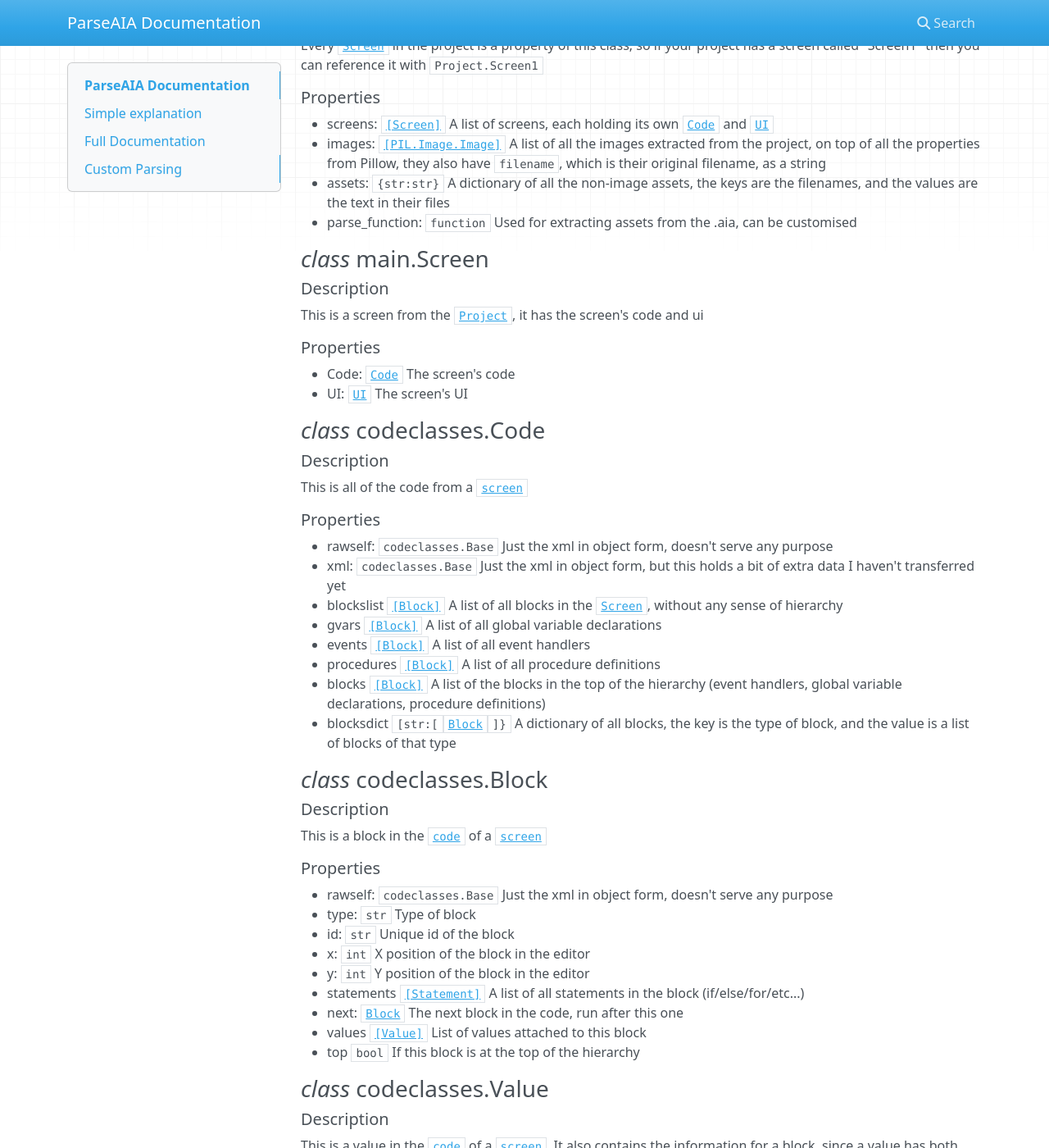
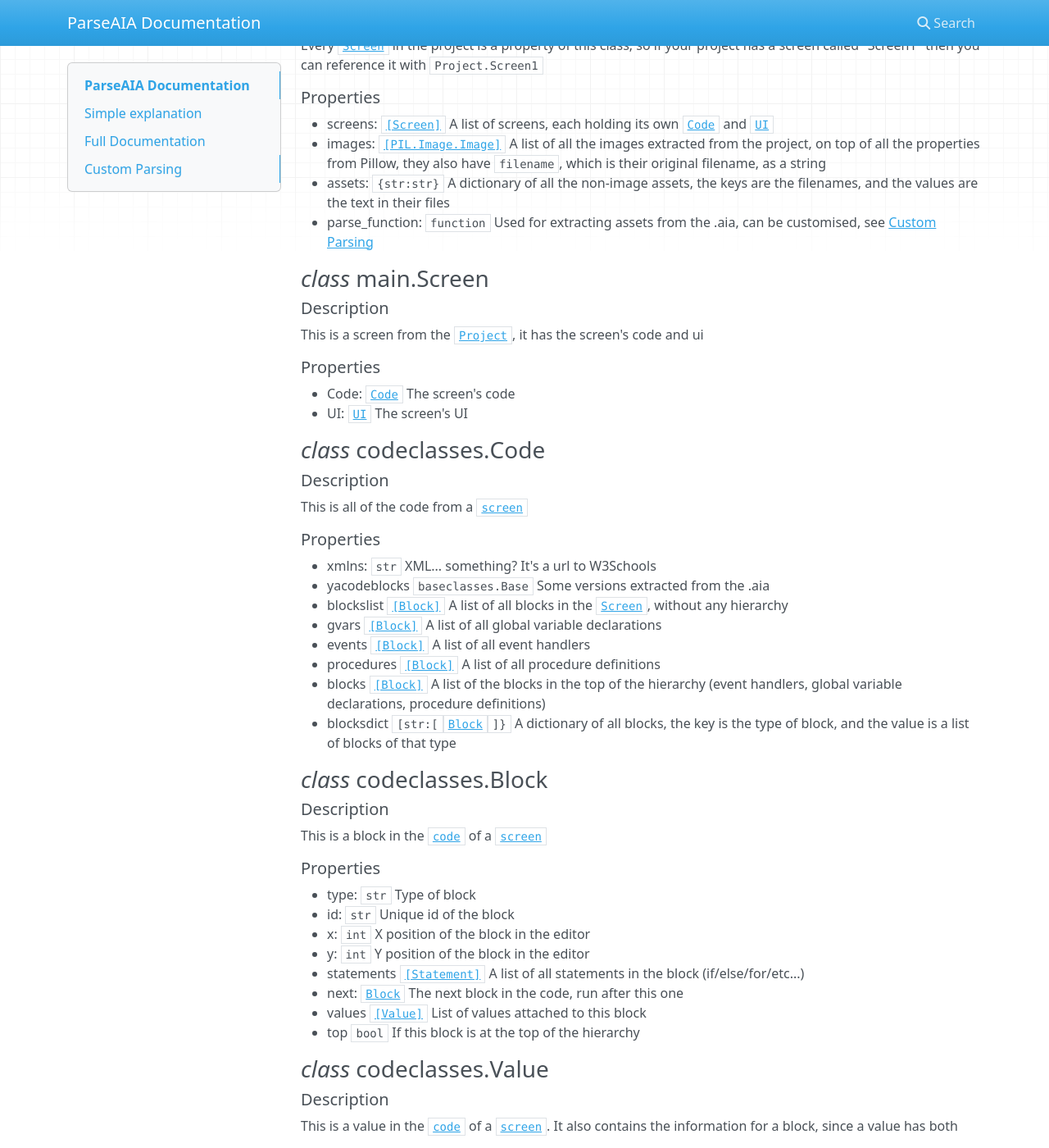
Before and after one commit to PolarsBear/parseaia, an MkDocs documentation site: the page built from docs/index.md, in a window 1280 px wide and 1400 px high, scrolled down 595 px. Shown: the whole window at 82% size. Built offline with MkDocs 1.6.1, drawn with Linux system fonts in a browser that asks for light colours; nearby versions of some CDN libraries; some of the changed text lies outside the part shown.

Commit message:
minor update
Remove rawself, move Code.xml.* into Code, update docs, minor error catching

```diff
--- a/docs/index.md
+++ b/docs/index.md
@@ -26,7 +26,7 @@ Every [`Screen`](#class-mainscreen) in the project is a property of this class,
 * screens: [`[Screen]`](#class-mainscreen) A list of screens, each holding its own [`Code`](#class-codeclassescode) and [`UI`](#class-uiclassesui)
 * images: [`[PIL.Image.Image]`](https://pillow.readthedocs.io/en/stable/reference/Image.html#the-image-class) A list of all the images extracted from the project, on top of all the properties from Pillow, they also have `filename`, which is their original filename, as a string
 * assets: `{str:str}` A dictionary of all the non-image assets, the keys are the filenames, and the values are the text in their files
-* parse_function: `function` Used for extracting assets from the .aia, can be customised
+* parse_function: `function` Used for extracting assets from the .aia, can be customised, see [Custom Parsing](#custom-parsing)
 
 ### *class* main.**Screen**
 
@@ -43,9 +43,9 @@ This is a screen from the [`Project`](#class-project), it has the screen's code
 This is all of the code from a [`screen`](#class-mainscreen)
 
 ##### Properties
-* rawself: `codeclasses.Base` Just the xml in object form, doesn't serve any purpose
-* xml: `codeclasses.Base` Just the xml in object form, but this holds a bit of extra data I haven't transferred yet
-* blockslist [`[Block]`](#class-codeclassesblock) A list of all blocks in the [`Screen`](#class-mainscreen), without any sense of hierarchy
+* xmlns: `str` XML... something? It's a url to W3Schools
+* yacodeblocks `baseclasses.Base` Some versions extracted from the .aia
+* blockslist [`[Block]`](#class-codeclassesblock) A list of all blocks in the [`Screen`](#class-mainscreen), without any hierarchy
 * gvars [`[Block]`](#class-codeclassesblock) A list of all global variable declarations
 * events [`[Block]`](#class-codeclassesblock) A list of all event handlers
 * procedures [`[Block]`](#class-codeclassesblock) A list of all procedure definitions
@@ -58,7 +58,6 @@ This is all of the code from a [`screen`](#class-mainscreen)
 This is a block in the [`code`](#class-codeclassescode) of a [`screen`](#class-mainscreen)
 
 ##### Properties
-* rawself: `codeclasses.Base` Just the xml in object form, doesn't serve any purpose
 * type: `str` Type of block
 * id: `str` Unique id of the block
 * x: `int` X position of the block in the editor
@@ -74,7 +73,6 @@ This is a block in the [`code`](#class-codeclassescode) of a [`screen`](#class-m
 This is a value in the [`code`](#class-codeclassescode) of a [`screen`](#class-mainscreen). It also contains the information for a block, since a value has both
 
 ##### Properties
-* rawself: `codeclasses.Base` Just the xml in object form, doesn't serve any purpose
 * name: `str` Name of the value
 * type: `str` Type of block
 * id: `str` Unique id of the block
@@ -92,7 +90,6 @@ This is a value in the [`code`](#class-codeclassescode) of a [`screen`](#class-m
 This is a statement in the [`code`](#class-codeclassescode) of a [`screen`](#class-mainscreen)
 
 ##### Properties
-* rawself: `codeclasses.Base` Just the xml in object form, doesn't serve any purpose
 * name: `str` Name of the statement
 * next: [`Block`](#class-block) The next block in the code, run after this statement
 
@@ -102,7 +99,6 @@ This is a statement in the [`code`](#class-codeclassescode) of a [`screen`](#cla
 Represents the screen UI element from a [`screen`](#class-mainscreen)
 
 ##### Properties
-* rawself: `codeclasses.Base` Just the xml in object form, doesn't serve any purpose
 * authURL: `[str]` Authentication for something
 * YaVersion: `str` A number for the version of some weird thing named Ya
 * Source: `str` Some weird thing
@@ -114,7 +110,6 @@ Represents the screen UI element from a [`screen`](#class-mainscreen)
 Represents the properties of a screen [`UI`](#class-uiclassesui) element from a [`screen`](#class-mainscreen). Has many more potential properties than shown here, these are just the default ones, if for example the screen's background color is changed, there would be a property to represent that
 
 ##### Properties
-* rawself: `codeclasses.Base` Just the xml in object form, doesn't serve any purpose
 * Name: `str` Name of the screen
 * Type: `str` Type of element, can only be "Form"
 * Version: `str` I used to believe that App Inventor's code was actually good...
@@ -129,7 +124,6 @@ Represents the properties of a screen [`UI`](#class-uiclassesui) element from a
 Represents a Component of a screen [`UI`](#class-uiclassesui) element from a [`screen`](#class-mainscreen). Has many more potential properties than shown here, these are just the default ones, if for example the element's background color is changed, there would be a property to represent that
 
 ##### Properties
-* rawself: `codeclasses.Base` Just the xml in object form, doesn't serve any purpose
 * Name: `str` Name of the ui element (IE: "Button1")
 * Type: `str` Type of ui element
 * Version `str` Why App Inventor? why?
```
Also changed, not shown: 3 other files.
